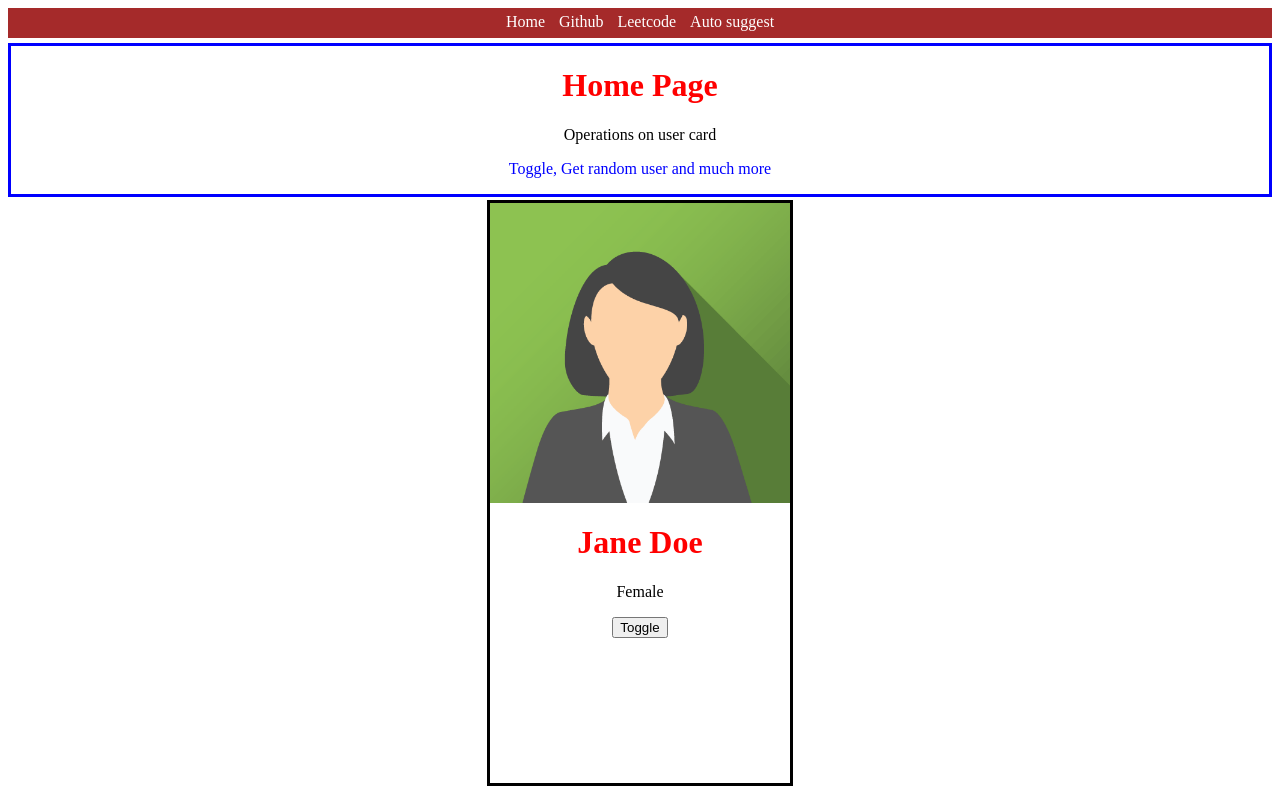
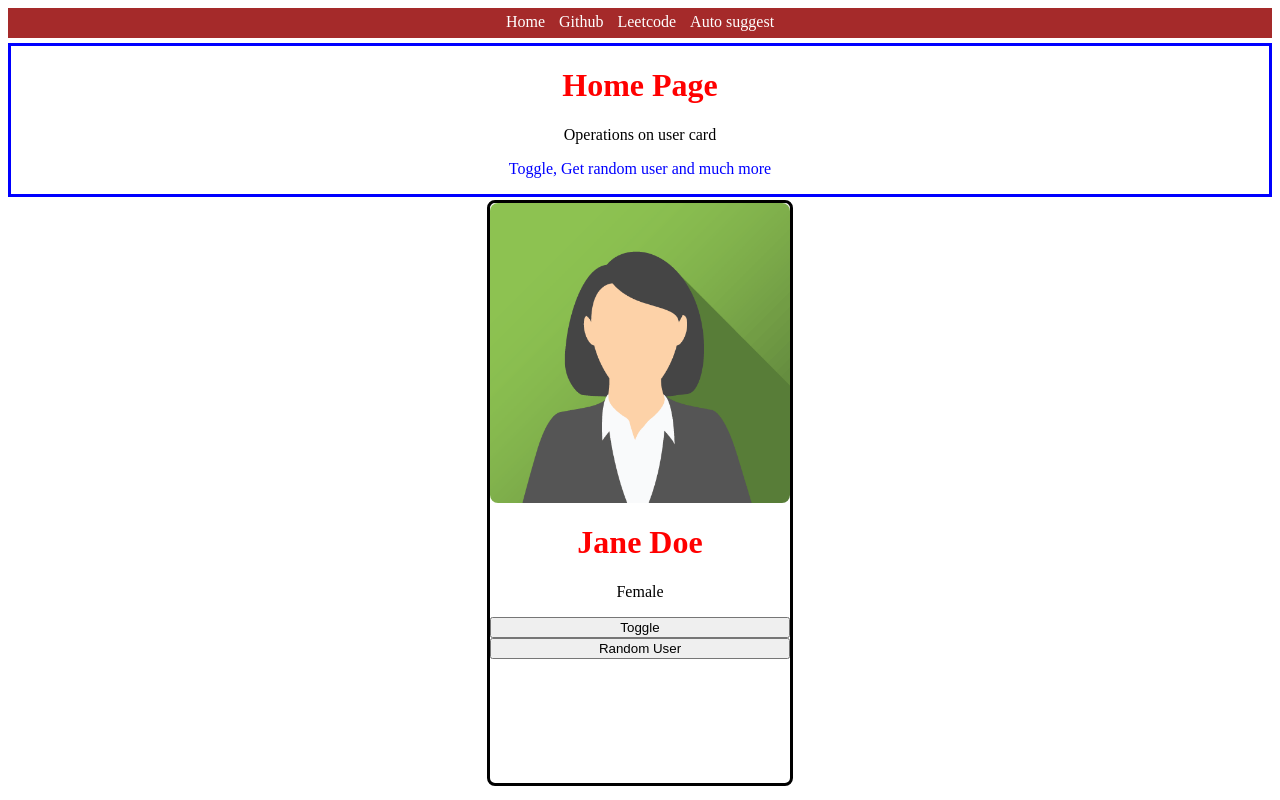
Before and after one commit to shubhi0811/Shubhi.Nodejs, a website: page frontend/index.html in a window 1280 px wide. Drawn offline with Linux system fonts and the light colour scheme.

Commit message:
random user toggle

```diff
--- a/frontend/index.css
+++ b/frontend/index.css
@@ -41,6 +41,7 @@ h1 {
   width: 300px;
   height: 580px;
   margin: 3px auto;
+  border-radius: 8px;
 }
 
 #card-img{
@@ -53,9 +54,13 @@ h1 {
 img{
   width: 300px;
   height: 300px;
+  border-radius: 8px;
 }
 
 #action{
   text-align: center;
 
 }
+button{
+  width: 100%;
+}
--- a/frontend/index.html
+++ b/frontend/index.html
@@ -30,6 +30,7 @@
       <h1 id="card-name"> Jane Doe </h1>
       <p id="card-gender"> Female </p>
       <button onclick="toggle()" id="card-toggle"> Toggle </button>
+      <button onclick="getRandomUser()" id="card-random">Random User</button>
     </div>
     </div>
   <script src="index.js"></script>
--- a/frontend/index.js
+++ b/frontend/index.js
@@ -1,31 +1,51 @@
-
-
-console.log("Hello from JS");
-//alert("Hello from JS");
 const users = [
   {
-    "name" :"Jane Doe",
+    "name" : "Jane Doe",
     "gender" : "Female",
-    "image" : "../images/jane.png"
+    "image" : "./images/jane.png"
   },
   {
-    "name" :"John Doe",
+    "name" : "John Doe",
     "gender" : "Male",
-    "image" : "../images/john.png"
+    "image" : "./images/john.png"
   },
 ]
+
 let curUserId = 0;
+
 function toggle(){
   if(curUserId == 0)
-    curUserId=1;
+    curUserId = 1;
   else
-    curUserId=0;
+    curUserId = 0;
+
   // image
   document.getElementById("img").src = users[curUserId].image;
   // name
   document.getElementById("card-name").innerText = users[curUserId].name;
-
   // gender
   document.getElementById("card-gender").innerText = users[curUserId].gender;
+}
 
+function getRandomUser(){
+  fetch("https://randomuser.me/api/")
+  .then(function(data) {
+    return data.json();
+  })
+  .then(function(parsedData) {
+    // Handle the fetched data
+    //console.log(parsedData);
+    let gender = parsedData.results[0].gender;
+    let first = parsedData.results[0].name.first;
+    let last = parsedData.results[0].name.last;
+    let name = first + " " + last;
+    let imageUrl = parsedData.results[0].picture.large;
+
+    //gender
+    document.getElementById("card-gender").innerText = gender;
+    //name
+    document.getElementById("card-name").innerText = name;
+    //image
+    document.getElementById("img").src = imageUrl;
+  });
 }
```
